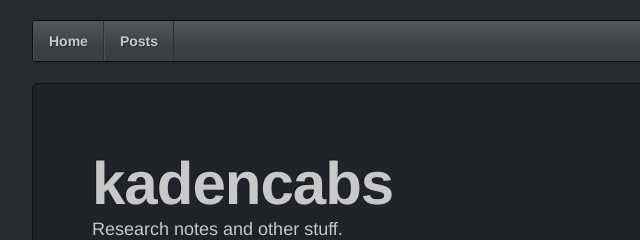
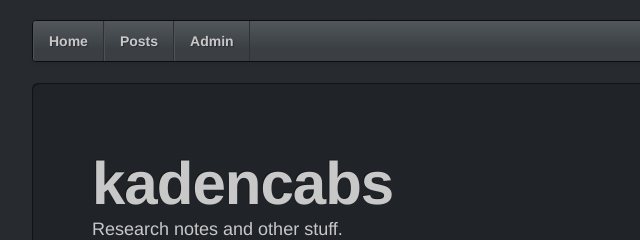
Before and after one commit to kadencabs/website, an Eleventy site: page index.njk in a window 1280 px wide. Shown: the top 240 px of the page, 138-778 px from the left. Built offline with nearby package versions, Linux system fonts and the light colour scheme; Eleventy itself is replaced by a stand-in of ours; files that its build step writes are made by us from their sources.

Commit message:
add admin link to navbar

```diff
--- a/_includes/base.njk
+++ b/_includes/base.njk
@@ -19,6 +19,7 @@
         <ul class="nav">
           <li><a href="/">Home</a></li>
           <li><a href="/posts/">Posts</a></li>
+          <li><a href="/admin/">Admin</a></li>
         </ul>
       </div>
     </div>
```
